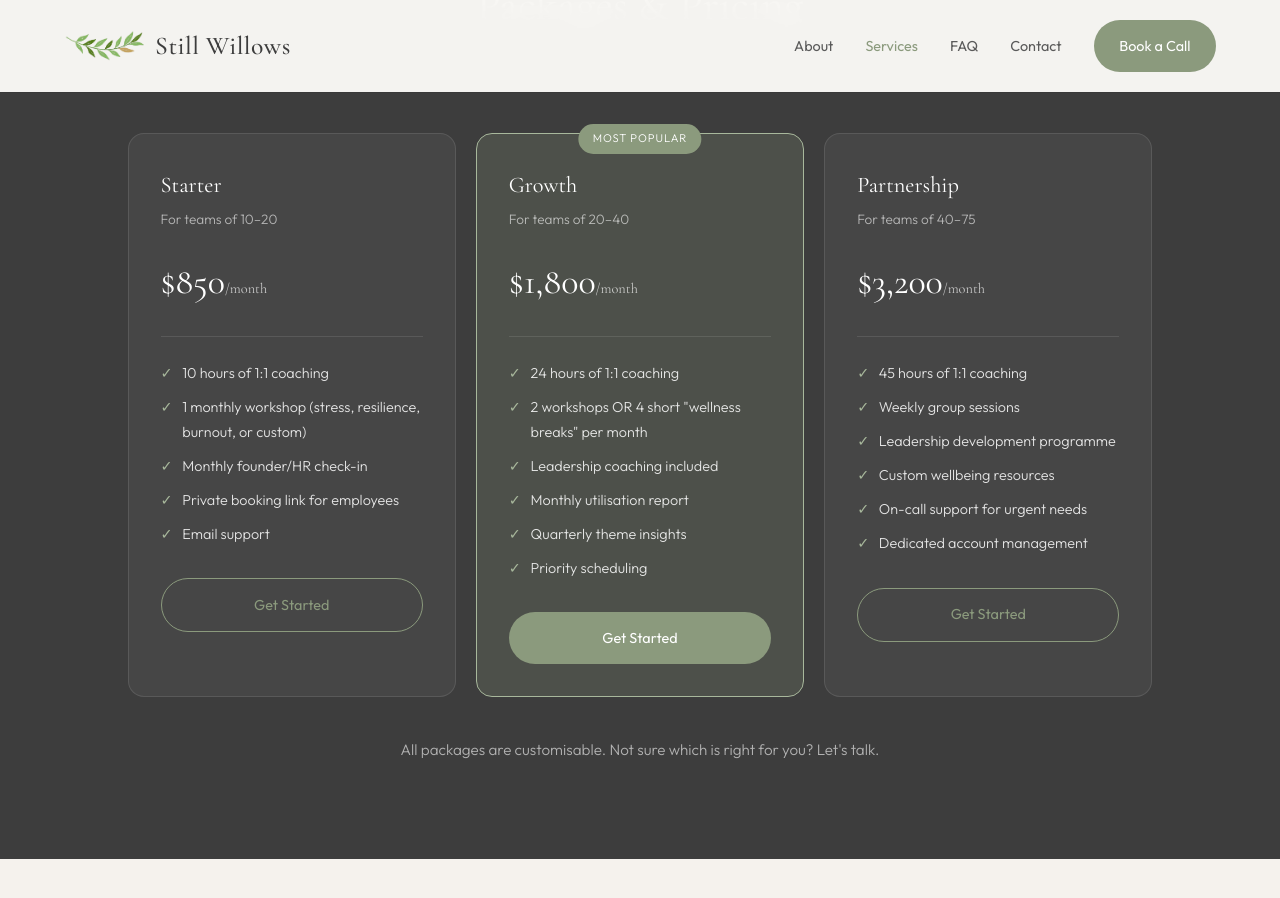
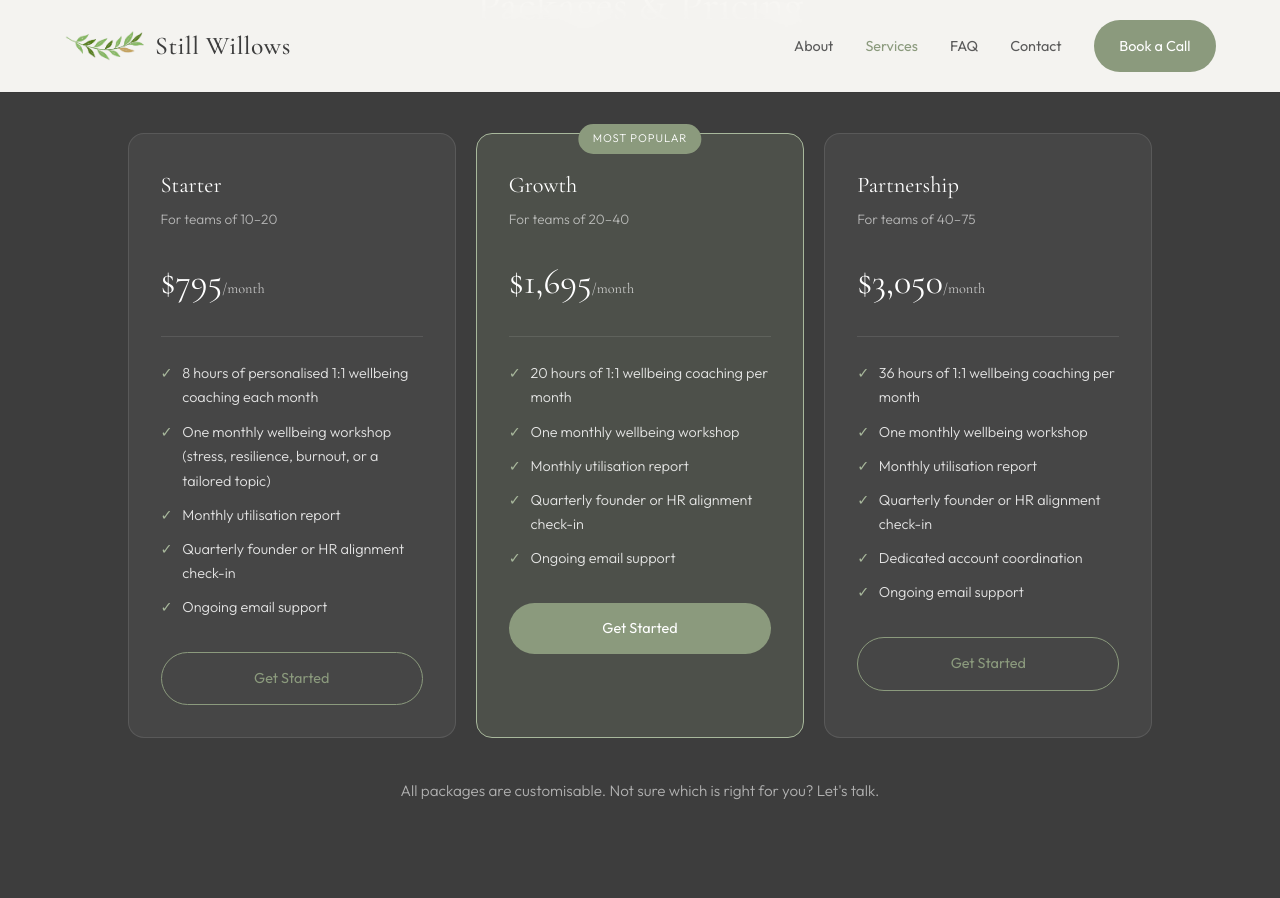
Before and after one commit to captainmike/stillwillows-website, a Jekyll site: the page built from services.md, in a window 1280 px wide and 900 px high, scrolled down 1914 px. Built offline with Jekyll 4.4.1, drawn with Linux system fonts in a browser that asks for light colours.

Commit message:
Update service packages with new pricing and features

```diff
--- a/_layouts/services.html
+++ b/_layouts/services.html
@@ -97,13 +97,13 @@ layout: default
       <div class="package-card">
         <div class="package-name">Starter</div>
         <div class="package-for">For teams of 10–20</div>
-        <div class="package-price">$850<span>/month</span></div>
+        <div class="package-price">$795<span>/month</span></div>
         <ul class="package-features">
-          <li>10 hours of 1:1 coaching</li>
-          <li>1 monthly workshop (stress, resilience, burnout, or custom)</li>
-          <li>Monthly founder/HR check-in</li>
-          <li>Private booking link for employees</li>
-          <li>Email support</li>
+          <li>8 hours of personalised 1:1 wellbeing coaching each month</li>
+          <li>One monthly wellbeing workshop (stress, resilience, burnout, or a tailored topic)</li>
+          <li>Monthly utilisation report</li>
+          <li>Quarterly founder or HR alignment check-in</li>
+          <li>Ongoing email support</li>
         </ul>
         <a href="{{ '/contact' | relative_url }}" class="btn btn-outline">Get Started</a>
       </div>
@@ -111,28 +111,27 @@ layout: default
         <span class="package-badge">Most Popular</span>
         <div class="package-name">Growth</div>
         <div class="package-for">For teams of 20–40</div>
-        <div class="package-price">$1,800<span>/month</span></div>
+        <div class="package-price">$1,695<span>/month</span></div>
         <ul class="package-features">
-          <li>24 hours of 1:1 coaching</li>
-          <li>2 workshops OR 4 short "wellness breaks" per month</li>
-          <li>Leadership coaching included</li>
+          <li>20 hours of 1:1 wellbeing coaching per month</li>
+          <li>One monthly wellbeing workshop</li>
           <li>Monthly utilisation report</li>
-          <li>Quarterly theme insights</li>
-          <li>Priority scheduling</li>
+          <li>Quarterly founder or HR alignment check-in</li>
+          <li>Ongoing email support</li>
         </ul>
         <a href="{{ '/contact' | relative_url }}" class="btn">Get Started</a>
       </div>
       <div class="package-card">
         <div class="package-name">Partnership</div>
         <div class="package-for">For teams of 40–75</div>
-        <div class="package-price">$3,200<span>/month</span></div>
+        <div class="package-price">$3,050<span>/month</span></div>
         <ul class="package-features">
-          <li>45 hours of 1:1 coaching</li>
-          <li>Weekly group sessions</li>
-          <li>Leadership development programme</li>
-          <li>Custom wellbeing resources</li>
-          <li>On-call support for urgent needs</li>
-          <li>Dedicated account management</li>
+          <li>36 hours of 1:1 wellbeing coaching per month</li>
+          <li>One monthly wellbeing workshop</li>
+          <li>Monthly utilisation report</li>
+          <li>Quarterly founder or HR alignment check-in</li>
+          <li>Dedicated account coordination</li>
+          <li>Ongoing email support</li>
         </ul>
         <a href="{{ '/contact' | relative_url }}" class="btn btn-outline">Get Started</a>
       </div>
```
Also changed, not shown: _layouts/home.html (+14 -14 lines).
